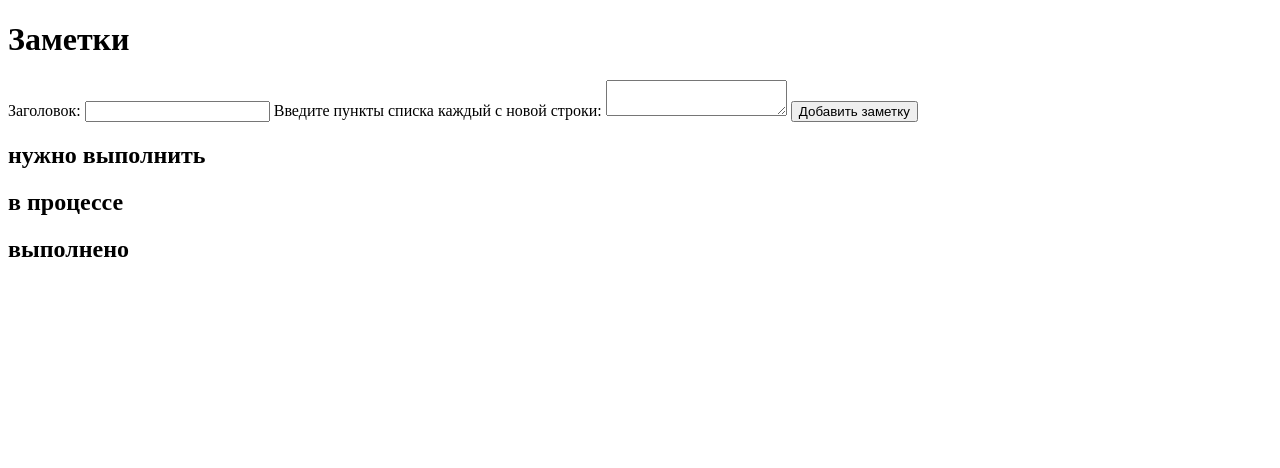
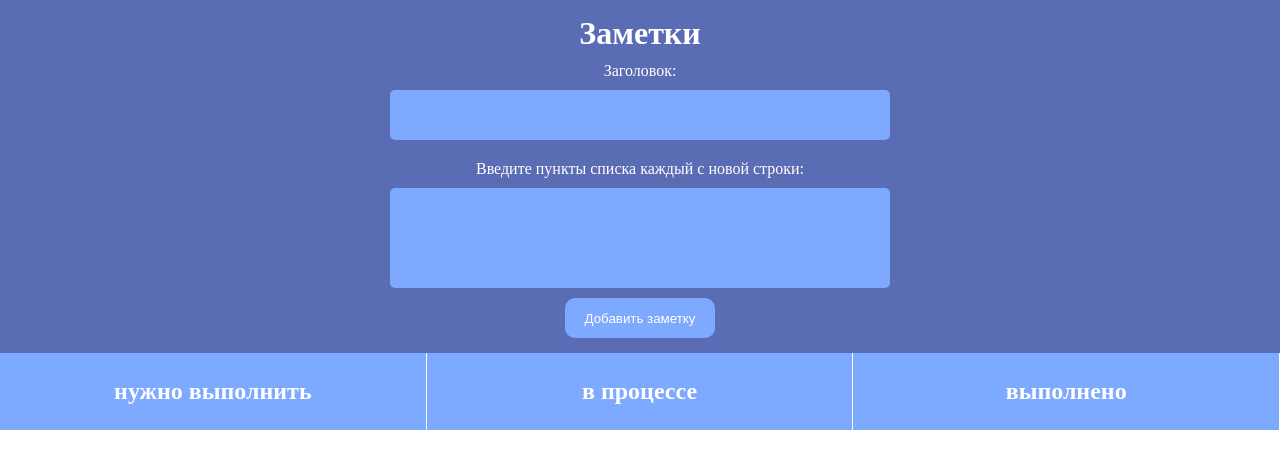
Before and after one commit to L1Z3B3ZE/notesStorage, a plain HTML site: page index.html in a window 1280 px wide. Drawn offline with Linux system fonts and the light colour scheme.

Commit message:
Добавление стилей

```diff
--- a/css/style.css
+++ b/css/style.css
@@ -0,0 +1,96 @@
+*{
+    padding: 0;
+    margin: 0;
+    border: none;
+    outline: none;
+    box-sizing: border-box;
+}
+
+.header{
+    background-color: #5a6cb3;
+    padding: 15px;
+    display: flex;
+    flex-direction: column;
+    gap: 10px;
+    align-items: center;
+}
+
+.columns{
+    display: flex;
+    flex-direction: row;
+}
+
+.Column{
+    background-color: #7da9ff;
+    width: 600px;
+    border-right: 1px solid white;
+    padding: 25px;
+    display: flex;
+    flex-direction: column;
+    gap: 10px;
+    align-items: center;
+}
+
+
+h2{
+    color: white;
+    text-align: center;
+}
+
+h3{
+    margin-bottom: 10px;
+    color: #253150;
+}
+
+h1{
+    color: white;
+}
+
+.form{
+    display: flex;
+    flex-direction: column;
+    gap: 10px;
+    width: 500px;
+    align-items: center;
+}
+
+.formButton{
+    width: 150px;
+    background-color: #7da9ff;
+    height: 40px;
+    border-radius: 10px;
+    color: white;
+}
+
+#card_title{
+    width: 500px;
+    background-color: #7da9ff;
+    height: 50px;
+    border-radius: 5px;
+    margin-bottom: 10px;
+    padding: 10px;
+}
+
+#card_items{
+    width: 500px;
+    background-color: #7da9ff;
+    resize: none;
+    height: 100px;
+    border-radius: 5px;
+    padding: 10px;
+}
+
+label{
+    color: white;
+    text-align: center;
+}
+
+.card{
+    border: 1px solid #5a6cb3;
+    padding: 10px 0 10px 20px;
+    border-radius: 5px;
+    width: 400px;
+}
+.disabled{
+    background-color: #253150;
+}
--- a/index.html
+++ b/index.html
@@ -5,7 +5,7 @@
     <title>ToDo List</title>
     <script defer src="js/vue.js"></script>
     <script defer src="js/main.js"></script>
-    <link rel="stylesheet" href="css/main.css">
+    <link rel="stylesheet" href="css/style.css">
 </head>
 <body>
 <div id="app">
```
